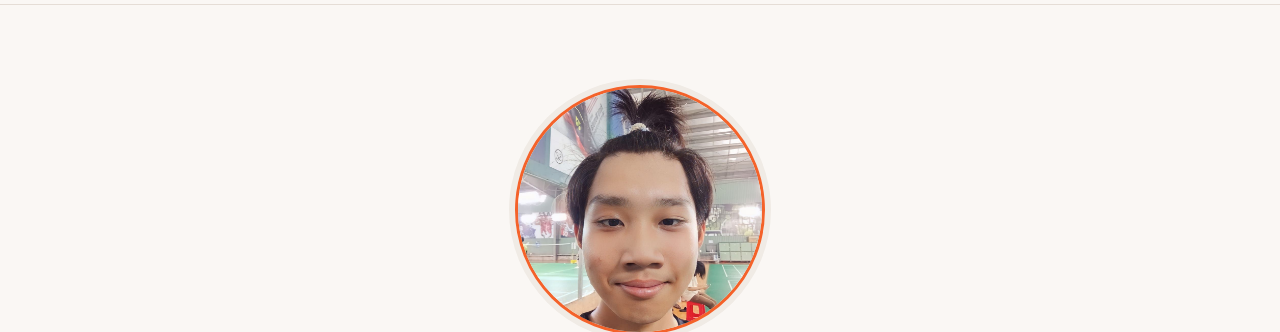
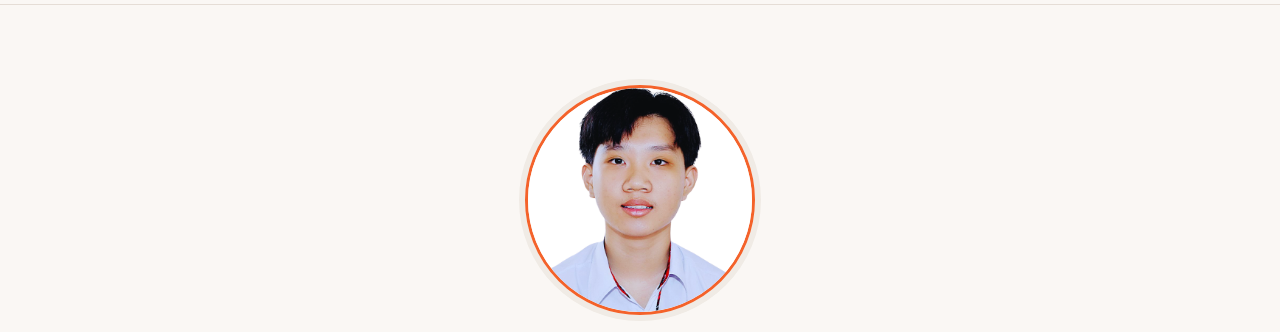
Before and after one commit to trgchinhh/trgchinhh.github.io, a plain HTML site: page index.html in a window 1280 px wide. Shown: the part 55-387 px from the top of the page. Drawn offline with Linux system fonts and the light colour scheme.

Commit message:
Chỉnh lại avt

```diff
--- a/index.html
+++ b/index.html
@@ -31,7 +31,7 @@
     <div class="container">
       <div class="avatar-wrap">
         <!-- Thay src="your-photo.jpg" bằng ảnh thực của bạn -->
-        <img src="img/avatar1.png" alt="Trường Chinh"
+        <img src="img/avatar2.png" alt="Trường Chinh"
              onerror="this.style.display='none';this.nextElementSibling.style.display='flex'">
         <div class="avatar-placeholder" style="display:none">NTC</div>
       </div>
--- a/style.css
+++ b/style.css
@@ -100,7 +100,7 @@ section { padding: 80px 0; }
 }
 
 .avatar-wrap {
-  width: 250px; height: 250px;
+  width: 230px; height: 230px;
   border-radius: 50%;
   overflow: hidden;
   margin: 0 auto 24px;
```
